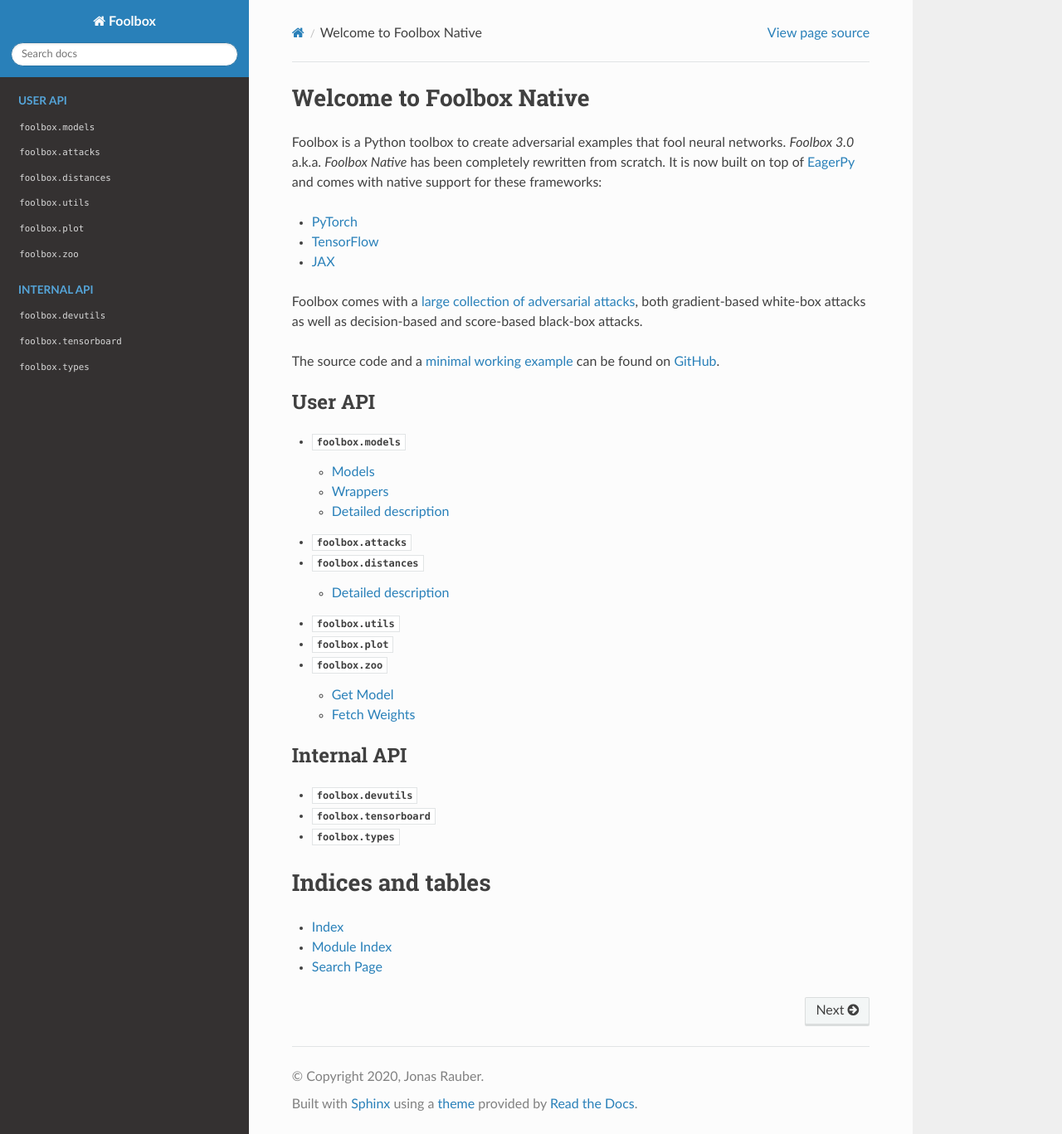
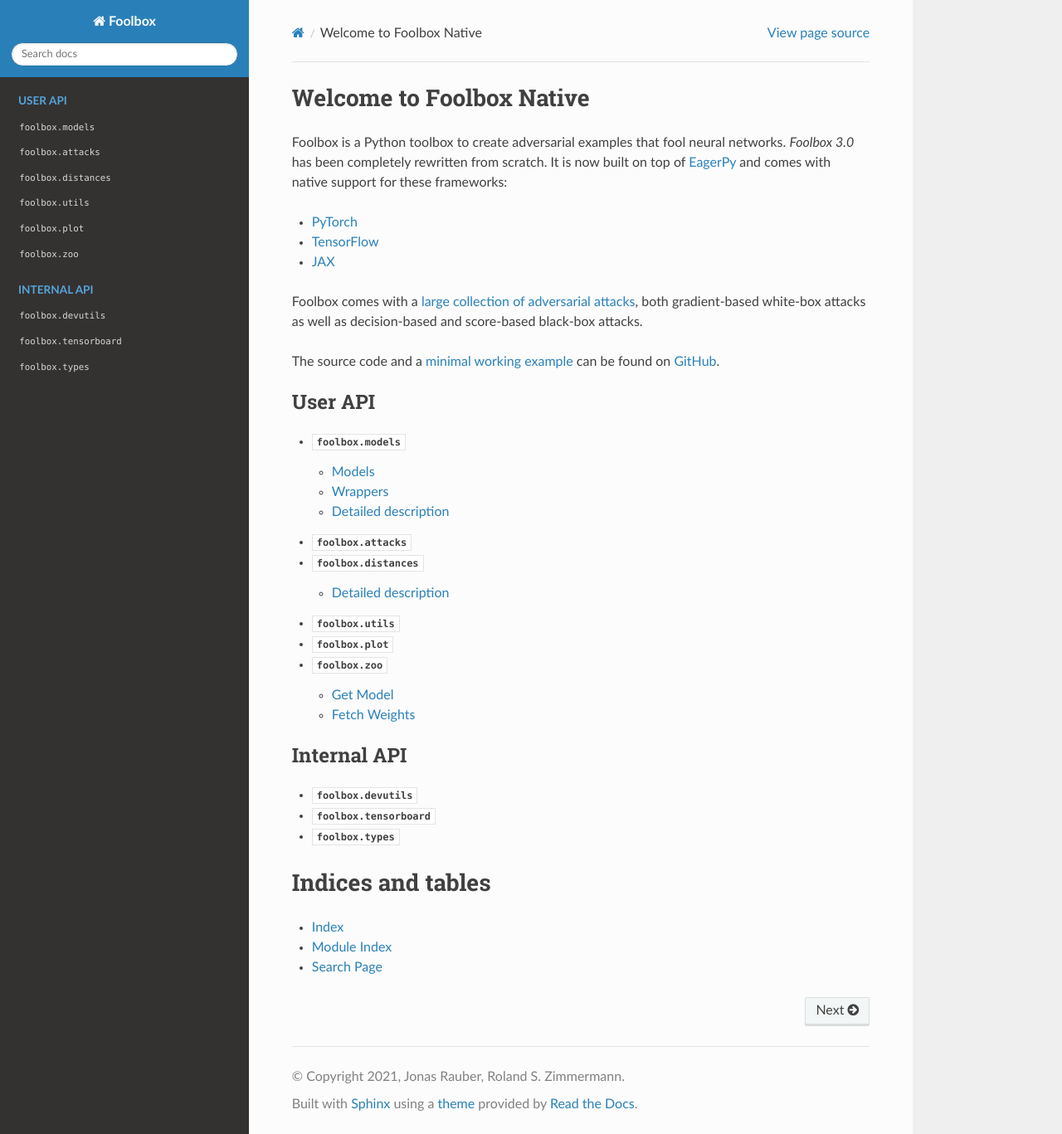
Before and after one commit to bethgelab/foolbox, a Sphinx documentation site: the page built from docs/index.rst, in a window 1280 px wide and 1367 px high. Shown: the whole window at 83% size. Built offline with Sphinx 7.4.7 and the Read the Docs theme 2.0.0, drawn with Linux system fonts in a browser that asks for light colours; the version number could not be read and is left out.

Commit message:
Update copyright, authors and version (#679)

```diff
--- a/docs/conf.py
+++ b/docs/conf.py
@@ -19,8 +19,8 @@
 # -- Project information -----------------------------------------------------
 
 project = "Foolbox"
-copyright = "2020, Jonas Rauber"
-author = "Jonas Rauber"
+copyright = "2021, Jonas Rauber, Roland S. Zimmermann"
+author = "Jonas Rauber, Roland S. Zimmermann"
 
 version = foolbox.__version__
 release = foolbox.__version__
--- a/docs/index.rst
+++ b/docs/index.rst
@@ -2,7 +2,7 @@
 =========================
 
 Foolbox is a Python toolbox to create adversarial examples that fool neural networks.
-*Foolbox 3.0* a.k.a. *Foolbox Native* has been completely rewritten from scratch.
+*Foolbox 3.0* has been completely rewritten from scratch.
 It is now built on top of `EagerPy <https://github.com/jonasrauber/eagerpy>`_
 and comes with native support for these frameworks:
 
```
Also changed, not shown: README.rst (+9 -9 lines), guide/guide/getting-started.md (+2 -2 lines), setup.py (+4 -4 lines), guide/README.md, 1 other file.
